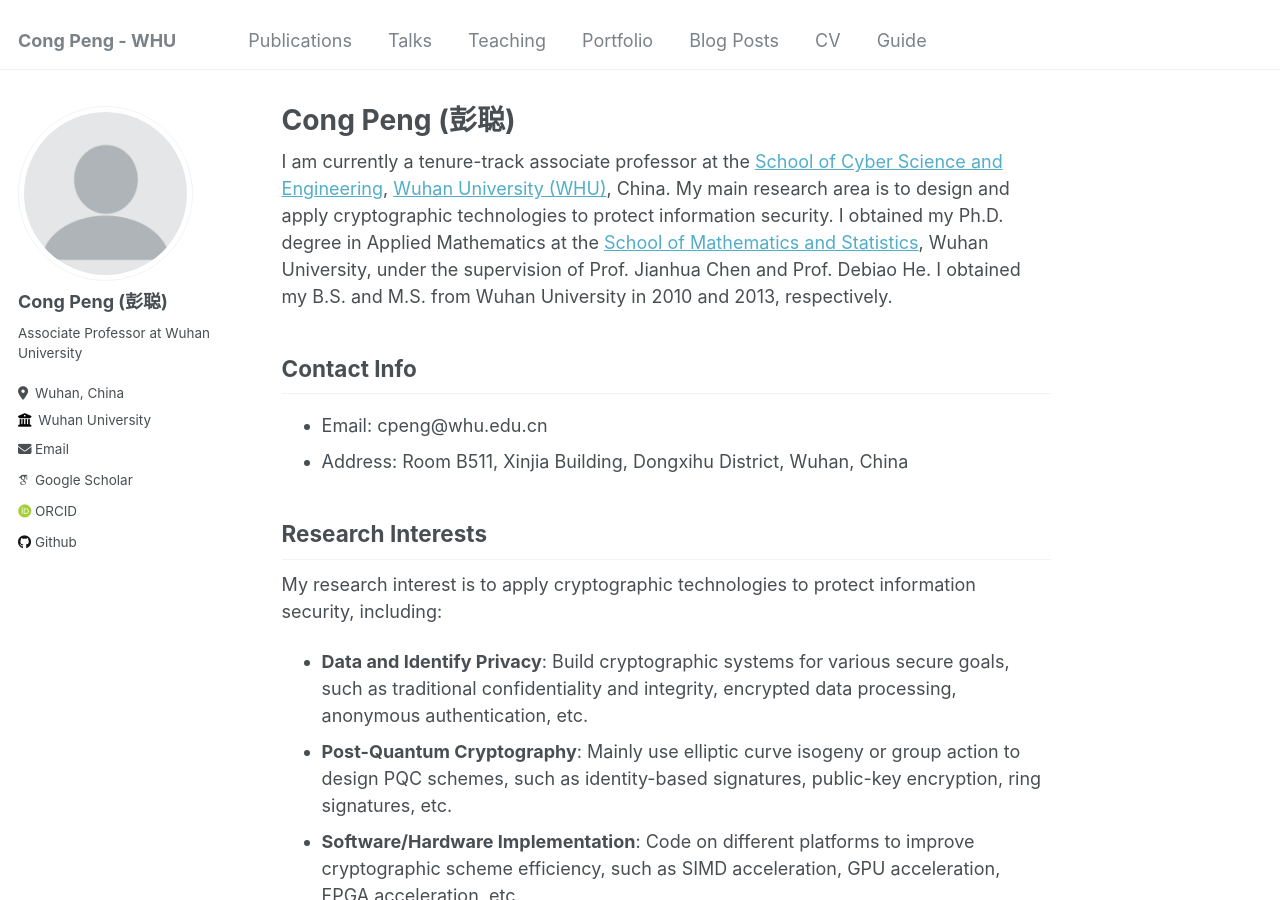
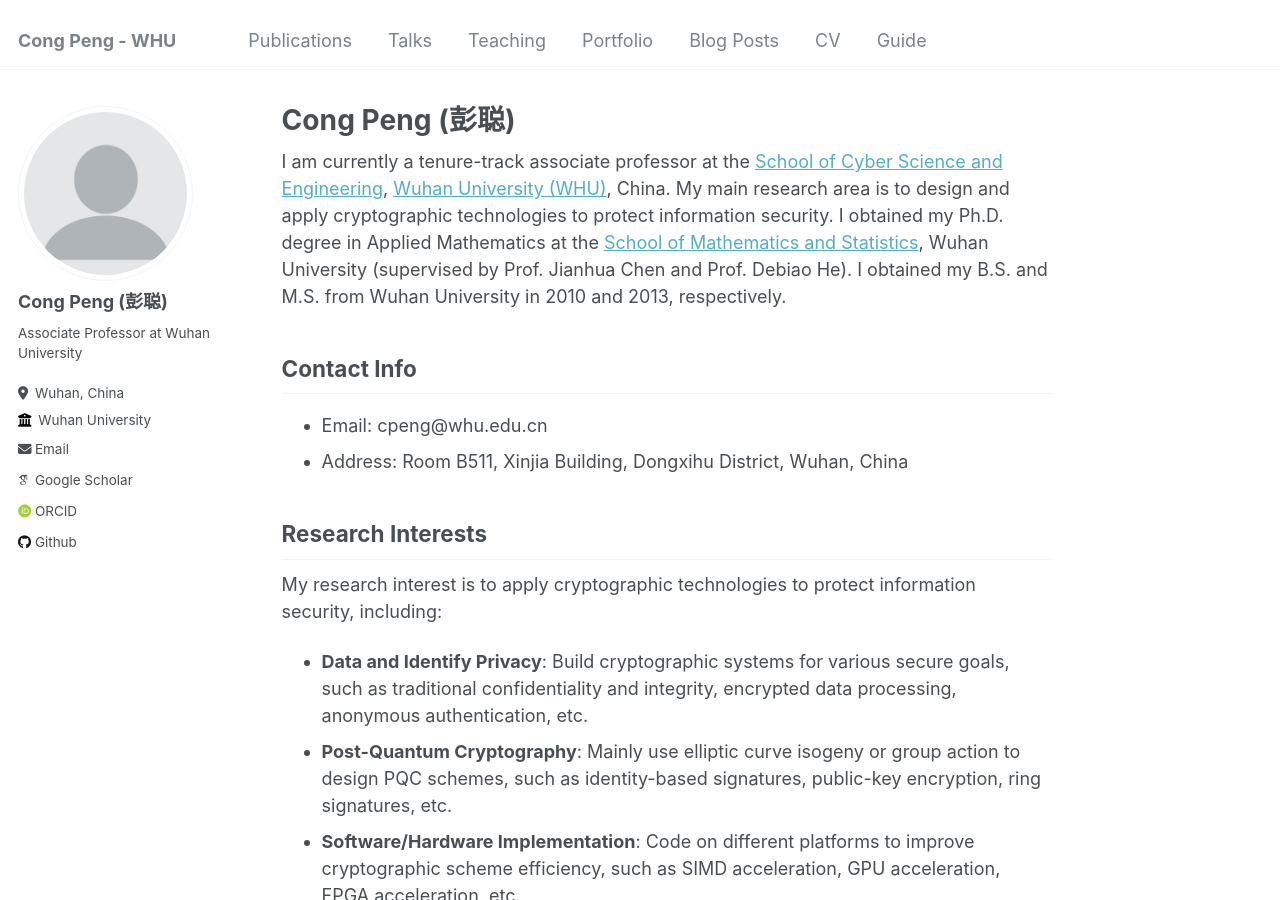
Before and after one commit to cpeng-crypto/cpeng-crypto.github.io, a Jekyll site: the page built from _pages/about.md, in a window 1280 px wide and 900 px high. Built offline with Jekyll 4.4.1, drawn with Linux system fonts in a browser that asks for light colours; some web fonts are replaced.

Commit message:
Update about.md

```diff
--- a/_pages/about.md
+++ b/_pages/about.md
@@ -7,7 +7,7 @@
   - /about.html
 ---
 
-I am currently a tenure-track associate professor at the [School of Cyber Science and Engineering](https://cse.whu.edu.cn/), [Wuhan University (WHU)](https://en.whu.edu.cn/), China. My main research area is to design and apply cryptographic technologies to protect information security. I obtained my Ph.D. degree in Applied Mathematics at the [School of Mathematics and Statistics](https://maths.whu.edu.cn/), Wuhan University, under the supervision of Prof. Jianhua Chen and Prof. Debiao He. I obtained my B.S. and M.S. from Wuhan University in 2010 and 2013, respectively.
+I am currently a tenure-track associate professor at the [School of Cyber Science and Engineering](https://cse.whu.edu.cn/), [Wuhan University (WHU)](https://en.whu.edu.cn/), China. My main research area is to design and apply cryptographic technologies to protect information security. I obtained my Ph.D. degree in Applied Mathematics at the [School of Mathematics and Statistics](https://maths.whu.edu.cn/), Wuhan University (supervised by Prof. Jianhua Chen and Prof. Debiao He). I obtained my B.S. and M.S. from Wuhan University in 2010 and 2013, respectively.
 
 ## Contact Info
 
```
